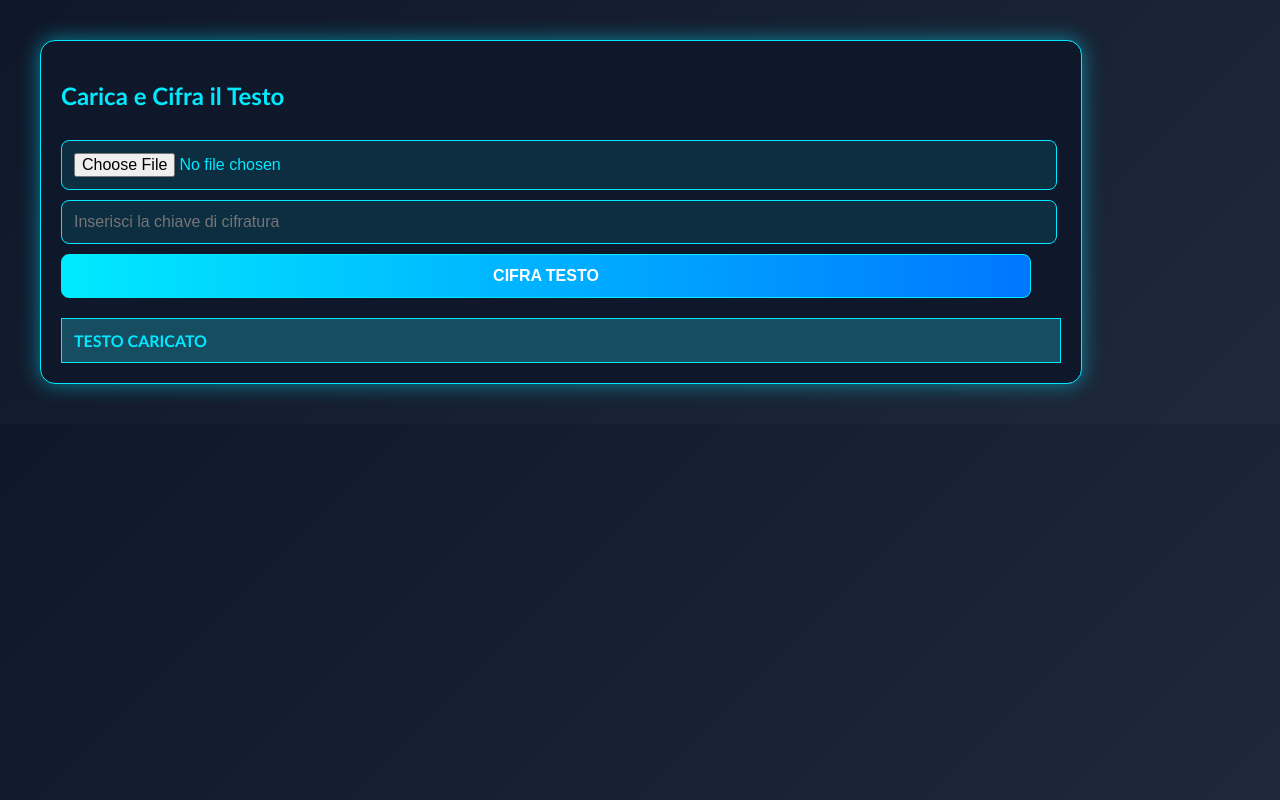
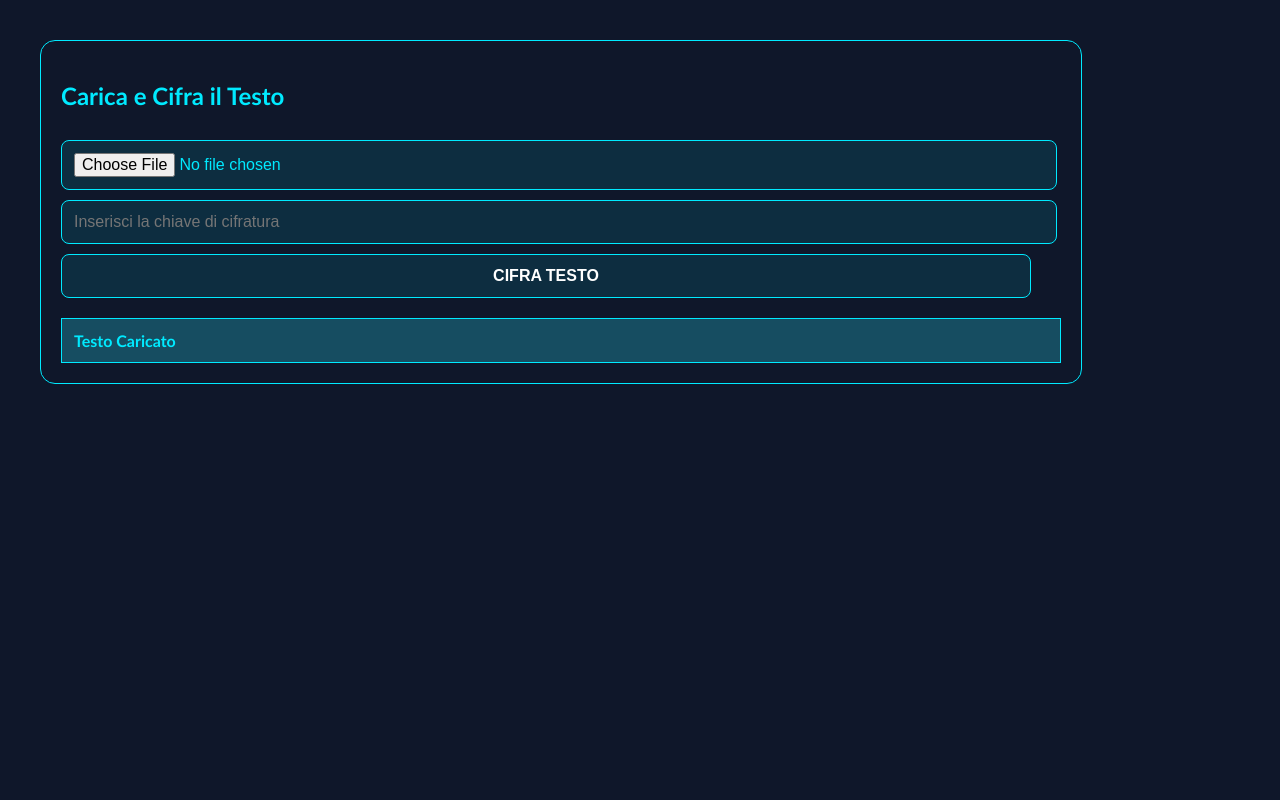
Before and after one commit to lafsimo/lfs06, a plain HTML site: page Github/Quarta/secret/secretC.html in a window 1280 px wide. Drawn offline with Linux system fonts and the light colour scheme.

Commit message:
Update secretCSS.css

```diff
--- a/Github/Quarta/secret/secretCSS.css
+++ b/Github/Quarta/secret/secretCSS.css
@@ -2,7 +2,7 @@ body {
     font-family: 'Trebuchet MS', 'Lucida Sans Unicode', 'Lucida Grande', 'Lucida Sans', Arial, sans-serif;
     margin: 20px;
     padding: 20px;
-    background: linear-gradient(135deg, #0f172a, #1e293b);
+    background-color: #0f172a;
     color: #00eaff;
 }
 
@@ -11,7 +11,6 @@ body {
     background: #0f172a;
     padding: 20px;
     border-radius: 15px;
-    box-shadow: 0 0 20px rgba(0, 234, 255, 0.5);
     border: 1px solid #00eaff;
     backdrop-filter: blur(10px);
 }
@@ -35,7 +34,6 @@ input:focus {
 }
 
 button {
-    background: linear-gradient(90deg, #00eaff, #0077ff);
     color: rgb(255, 255, 255);
     font-weight: bold;
     text-transform: uppercase;
@@ -43,7 +41,6 @@ button {
 }
 
 button:hover {
-    background: linear-gradient(90deg, #0077ff, #00eaff);
     box-shadow: 0 0 5px rgba(0, 234, 255, 1);
 }
 
@@ -64,7 +61,6 @@ th, td {
 
 th {
     background: rgba(0, 234, 255, 0.2);
-    text-transform: uppercase;
 }
 
 td {
```
